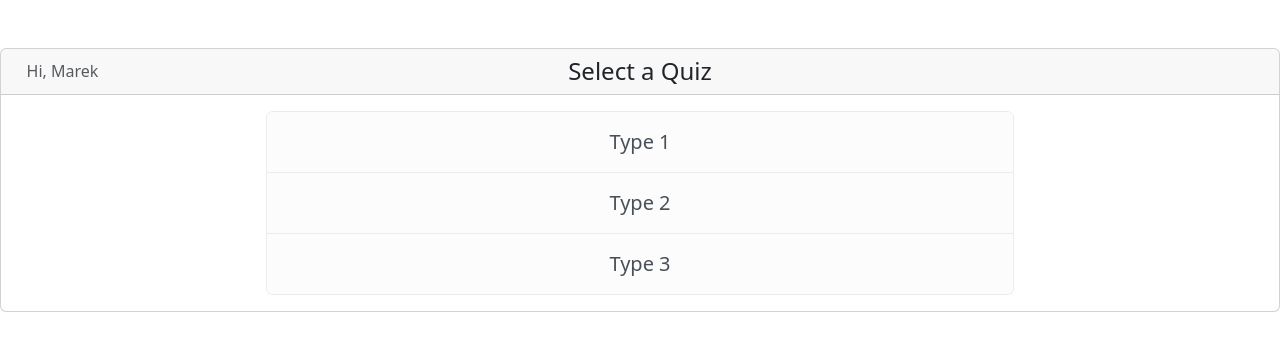
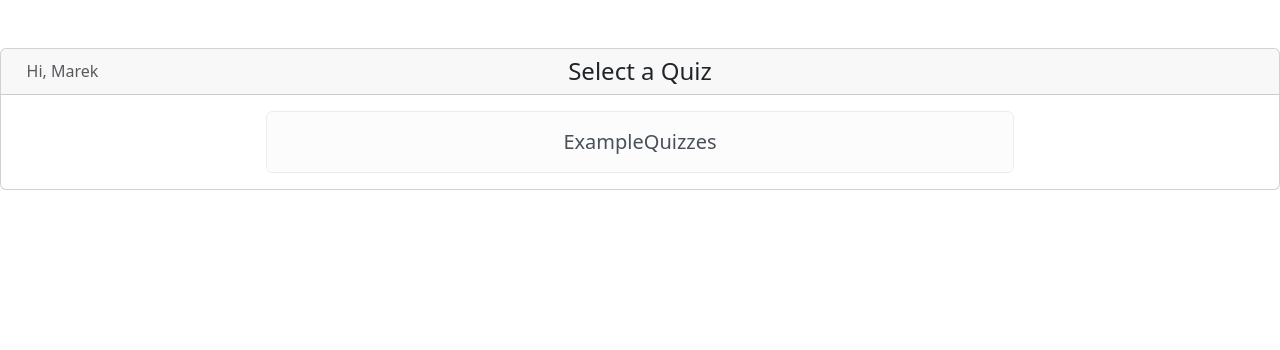
Before and after one commit to anian3/Srednia-hawajska, a Next.js app in the folder Frontend/: page / in a window 1280 px wide. Shown: the top 350 px of the page. Built offline with nearby package versions, Linux system fonts and the light colour scheme.

Commit message:
fetches and displays code. Ugly, but works

```diff
--- a/Frontend/src/pages/QuizPage/QuizPage.tsx
+++ b/Frontend/src/pages/QuizPage/QuizPage.tsx
@@ -14,7 +14,7 @@ const QuizPage = ({ selectedQuiz }: QuizPageProps) => {
     return (
         <>
             <div>QuizPage</div>
-            <div>{selectedQuiz}</div>
+            <p>{selectedQuiz}</p>
             <CodeSmellList items={items}></CodeSmellList>
         </>
     );
--- a/Frontend/src/pages/QuizTypeSelectionPage/QuizTypeSelectionPage.tsx
+++ b/Frontend/src/pages/QuizTypeSelectionPage/QuizTypeSelectionPage.tsx
@@ -3,7 +3,7 @@ import { Card, ListGroup } from "react-bootstrap";
 import { Settings } from "../../config/settings";
 
 interface QuizType {
-    name: string;
+    name?: string;
     id: string;
 }
 
@@ -36,7 +36,7 @@ function QuizTypeSelectionPage({ quizTypes, playerName, onQuizChosen }: QuizType
                             className="text-center"
                             style={{ fontSize: "20px", padding: "15px" }}
                         >
-                            {item.name}
+                            {item.name ?? item.id}
                         </ListGroup.Item>
                     ))}
                 </ListGroup>
--- a/Frontend/src/pages/index.tsx
+++ b/Frontend/src/pages/index.tsx
@@ -11,36 +11,28 @@ const MainPage = () => {
     const [selectedQuizTypeId, setSelectedQuizTypeId] = useState<string | undefined>(undefined);
     const [selectedQuizId, setSelectedQuizId] = useState<string | undefined>(undefined);
 
-    // TODO: fetch these
+    //for active quiz
+    const [smells, setSmells] = useState(undefined);
+    const [code, setCode] = useState<string | undefined>(undefined);
+
     const dummyQuizzes = [
         {
-            id: "1",
-            name: "Type 1",
-            quizzes: [
-                { id: "T1 Q1", name: "T1 Quiz 1" },
-                { id: "T1 Q2", name: "T1 Quiz 2" },
-                { id: "T1 Q3", name: "T1 Quiz 3" },
-            ],
-        },
-        {
-            id: "2",
-            name: "Type 2",
-            quizzes: [
-                { id: "T2 Q1", name: "T2 Quiz 1" },
-                { id: "T2 Q2", name: "T2 Quiz 2" },
-                { id: "T2 Q3", name: "T2 Quiz 3" },
-            ],
-        },
-        {
-            id: "3",
-            name: "Type 3",
-            quizzes: [
-                { id: "T3 Q1", name: "T3 uiz 1" },
-                { id: "T3 Q2", name: "T3 uiz 2" },
-                { id: "T3 Q3", name: "T3 uiz 3" },
-            ],
-        },
-    ];
+            id : "ExampleQuizzes",
+            quizzes : [
+                {
+                    id : "cpp/file1cpp",
+                    name : "C++ quiz 1"
+                }
+            ]
+        }
+    ]
+
+    const fetchQuizfile = (quiz:string, path:string) => {
+        const smellsURL = `http://localhost:8080/apiv1/quizfile?quiz=${encodeURIComponent(quiz)}&path=${encodeURIComponent(path+'.json')}`;
+        const codeURL = `http://localhost:8080/apiv1/codefile?quiz=${encodeURIComponent(quiz)}&path=${encodeURIComponent(path+'.txt')}`;
+        fetch(smellsURL,).then(rs => rs.json()).then(json => setSmells(json));
+        fetch(codeURL).then(rs => rs.text()).then(txt => setCode(txt));
+    }
 
     const playerName = "Marek";
 
@@ -66,10 +58,11 @@ const MainPage = () => {
             return (
                 <>
                     <QuizSelectionPage
-                        selectedQuizType={selectedQuizConfig.name}
+                        selectedQuizType={selectedQuizConfig.id}
                         quizzes={selectedQuizConfig.quizzes}
                         playerName={playerName}
                         onQuizChosen={(quizId: string) => {
+                            fetchQuizfile(selectedQuizConfig.id,quizId)
                             setSelectedQuizId(quizId);
                             setCurrentPage(PageType.QUIZ);
                         }}
@@ -79,10 +72,9 @@ const MainPage = () => {
         }
 
         case PageType.QUIZ: {
-            const selectedQuiz = "Selected quiz with" + selectedQuizId;
             return (
                 <>
-                    <QuizPage selectedQuiz={selectedQuiz}></QuizPage>
+                    <QuizPage selectedQuiz={code}></QuizPage>
                 </>
             );
         }
```
